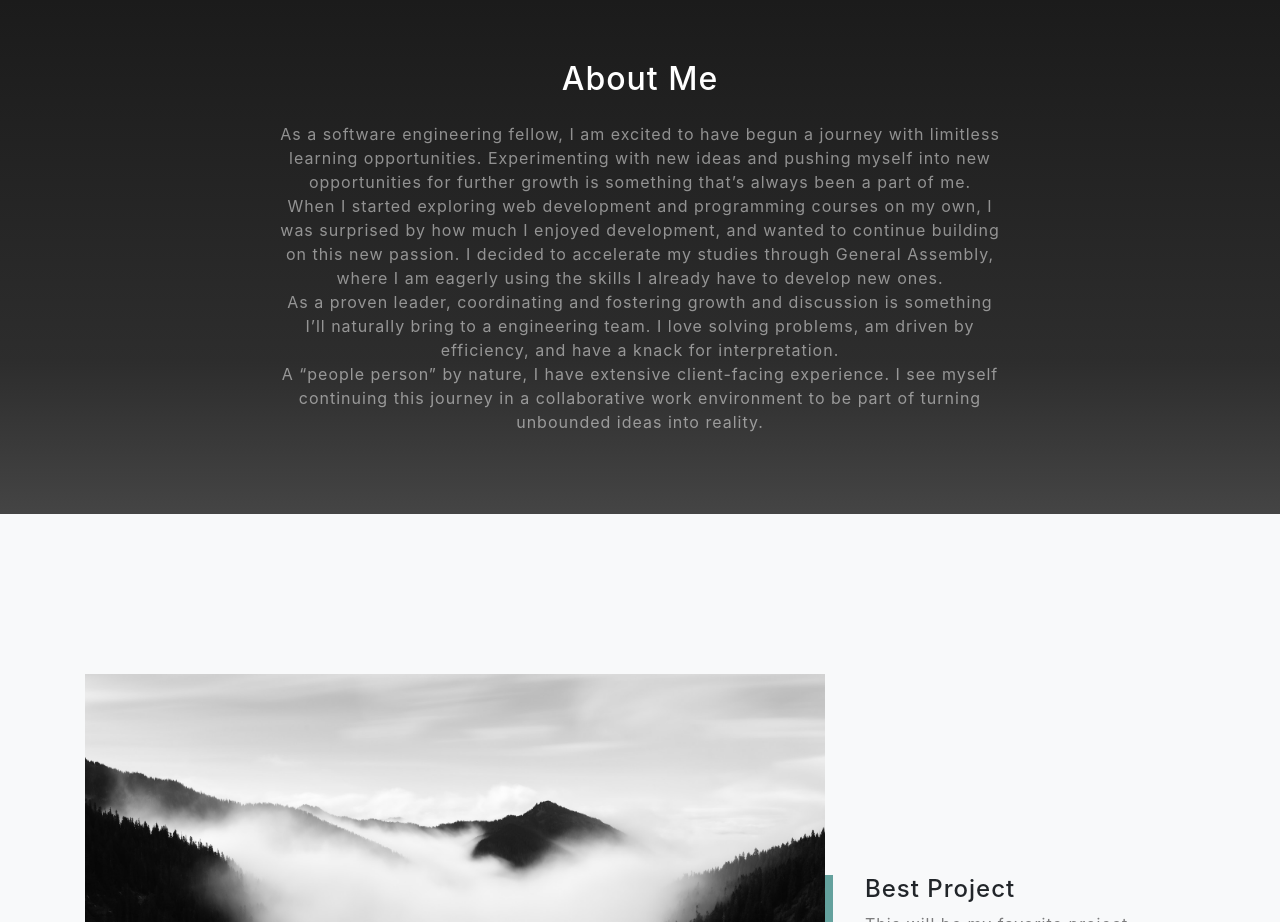
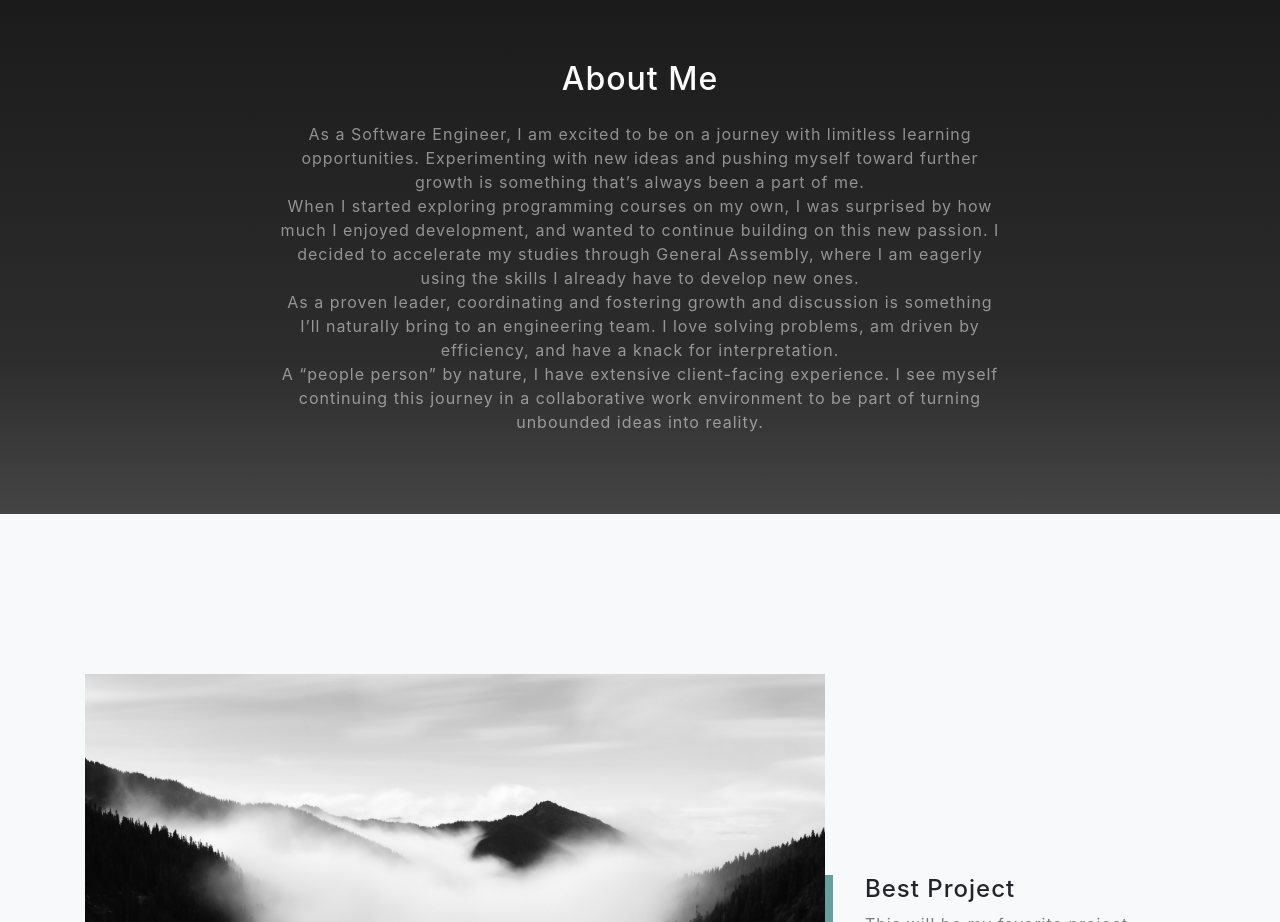
Before and after one commit to elizadavis/elizadavis.github.io, a website with bundled scripts: page index.html in a window 1280 px wide. Shown: the part 900-1822 px from the top of the page. Built offline with nearby package versions, Linux system fonts and the light colour scheme; files whose address does not match are found by name.

Commit message:
Update About Me

```diff
--- a/index.html
+++ b/index.html
@@ -66,13 +66,15 @@
       <div class="row">
         <div class="col-lg-8 mx-auto">
           <h2 class="text-white mb-4">About Me</h2>
-          <p class="text-white-50">As a software engineering fellow, I am excited to have begun a journey with limitless learning opportunities. Experimenting with new ideas and pushing myself into new opportunities for further growth is something that’s always been a part of me.
-            <br> When I started exploring web development and programming courses on my own, I was surprised by how much I enjoyed development, and wanted to continue building on this new passion.
-I decided to accelerate my studies through General Assembly, where I am eagerly using the skills I already have to develop new ones.
-
-<br> As a proven leader, coordinating and fostering growth and discussion is something I’ll naturally bring to a engineering team. I love solving problems, am driven by efficiency, and have a knack for interpretation.
-
-<br> A “people person” by nature, I have extensive client-facing experience. I see myself continuing this journey in a collaborative work environment to be part of turning unbounded ideas into reality.</p>
+          <p class="text-white-50">
+            As a Software Engineer, I am excited to be on a journey with limitless learning opportunities. Experimenting with new ideas and pushing myself toward further growth is something that’s always been a part of me.
+ <br>
+ When I started exploring programming courses on my own, I was surprised by how much I enjoyed development, and wanted to continue building on this new passion. I decided to accelerate my studies through General Assembly, where I am eagerly using the skills I already have to develop new ones.
+ <br>
+ As a proven leader, coordinating and fostering growth and discussion is something I’ll naturally bring to an engineering team. I love solving problems, am driven by efficiency, and have a knack for interpretation.
+ <br>
+ A “people person” by nature, I have extensive client-facing experience. I see myself continuing this journey in a collaborative work environment to be part of turning unbounded ideas into reality.
+          </p>
         </div>
       </div>
     </div>
```
